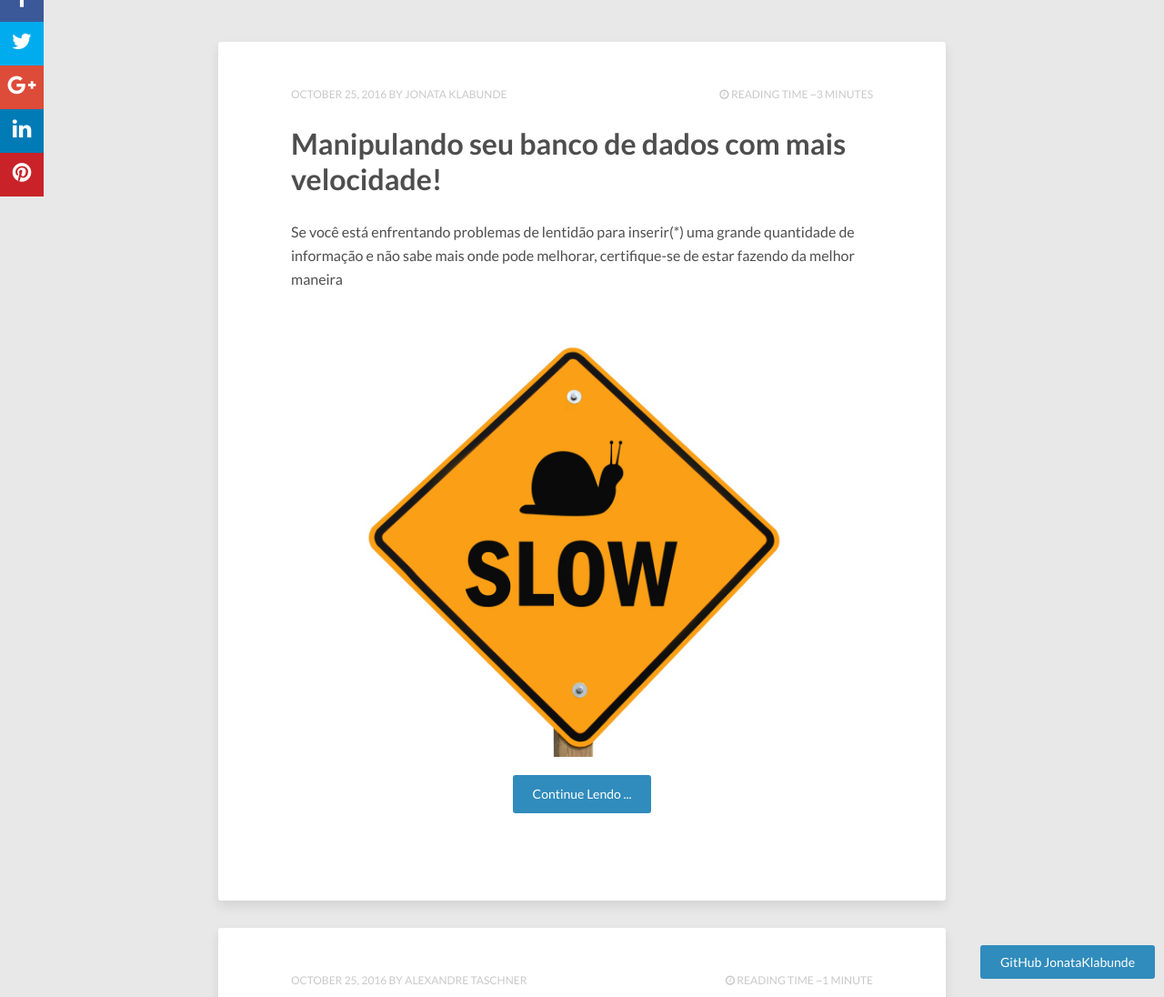
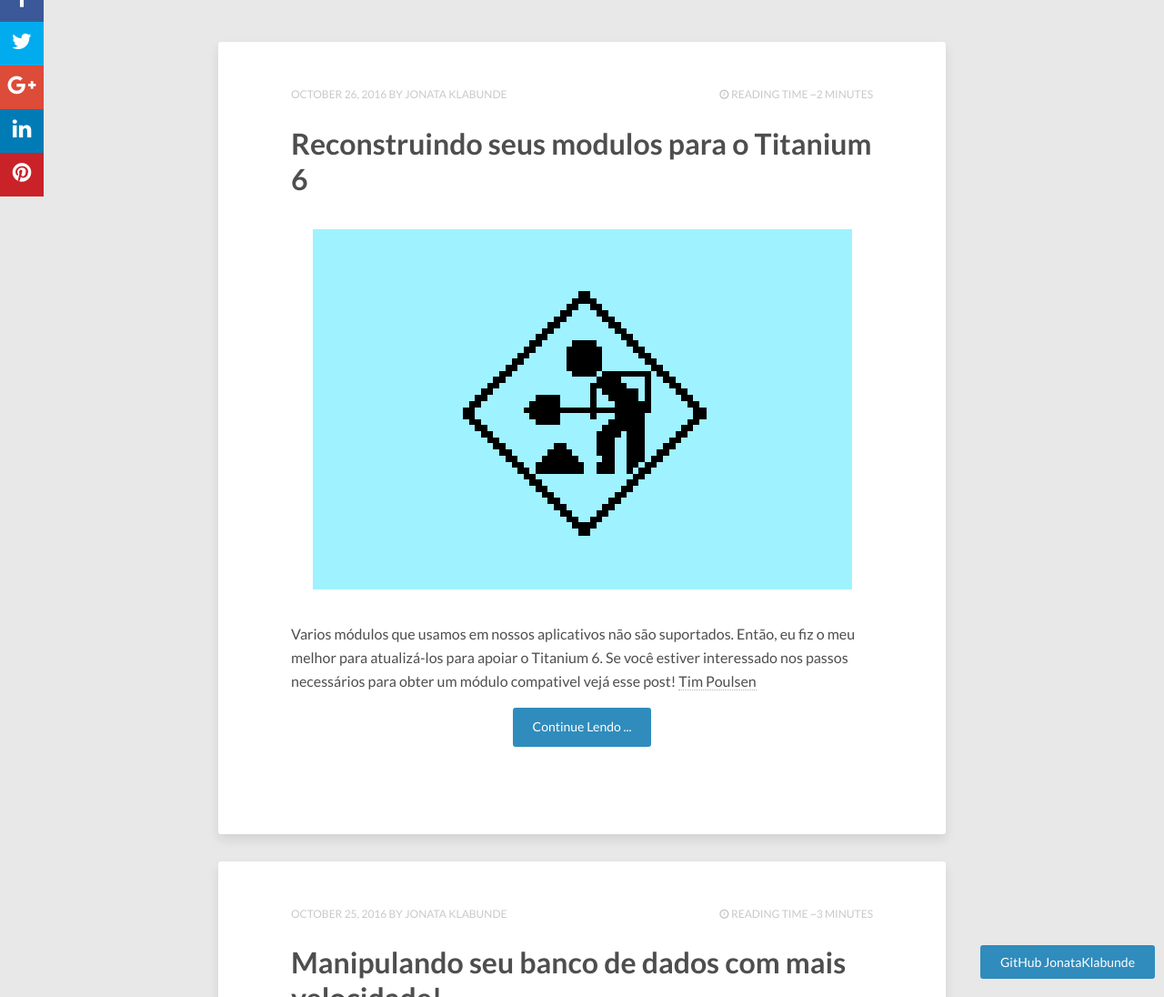
Before and after one commit to JonataKlabunde/TiDev.com.br, a Jekyll site: the page built from index.html, in a window 1280 px wide and 1400 px high, cut to the strip 304-1400 px from the top of the window. Shown: the whole strip at 91% size. Built offline with Jekyll 4.4.1, drawn with Linux system fonts in a browser that asks for light colours; nearby versions of some CDN libraries; the list of posts is cut into pages by our own code; comment, search, counter and statistics services are not loaded; some of the changed lines change nothing that is shown; some of the changed text lies outside the part shown.

Commit message:
post  Titanium 6 , e liberação aba tags

```diff
--- a/_config.yml
+++ b/_config.yml
@@ -24,8 +24,8 @@
   #   url: 'http://github.com/aron-bordin/neo-hpstr-jekyll-theme'
   # - title: 'Install'
   #   url: '/theme-setup/'
-  # - title: 'Tags'
-  #   url: '/tags'
+  - title: 'Tags'
+    url: '/tags'
   # - title: 'Categories'
   #   url: '/categories'
   #   type: 'categories'
--- /dev/null
+++ b/_posts/2016-10-26-recontruindo-modulos-titanium-6.md
@@ -0,0 +1,63 @@
+---
+layout: post
+title: "Reconstruindo seus modulos para o Titanium 6"
+description: "Varios módulos que usamos em nossos aplicativos não são suportados. Então, eu fiz o meu melhor para atualizá-los para apoiar o Titanium 6. Se você estiver interessado nos passos necessários para obter um módulo compativel vejá esse post! [Tim Poulsen](http://skypanther.com/2016/10/rebuilding-modules-for-titanium-6/)"
+tags: [Tim Poulsen,Titanium 6,Módulos]
+---
+
+<figure style="text-align: center;" >
+	<a><img src="/images/posts/2016/10/rebuilding.png" alt="Rebuilding"></a>
+</figure>
+
+Varios módulos que usamos em nossos aplicativos não são suportados. Então, eu fiz o meu melhor para atualizá-los para apoiar o Titanium 6. Se você estiver interessado nos passos necessários para obter um módulo compativel vejá esse post! [Tim Poulsen](http://skypanther.com/2016/10/rebuilding-modules-for-titanium-6/)
+
+
+
+<!-- more -->
+
+Não sou especialista com módulos, nem sou um guru do Android nativo. Mas, quando o seu aplicativo depende de oito ou dez módulos nativos e Appcelerator anuncia alterações significativas na sua SDK, às vezes você tem que apenas mergulhar e dar o seu melhor tiro.
+
+Appcelerator lançou a versão beta do Titanium 6. Com isso, foi atualizado o motor V8 usado no Android. Isso nos promete maior desempenho e várias correções de bugs. Mas, isso também significa que todos os módulos Android nativas que você usa em seu aplicativo devem ser atualizado e recompilados com "Ti 6 tooling".
+
+Eu tenho ido através dos módulos que os nossos aplicativos usam. Até agora, tudo foi bem tranquilo. Para aqueles que enfrentam uma situação semelhante, eu pensei em compartilhar as minhas notas do que eu encontrei, e o que foi necessário para este processo.
+
+Aqui estão os passos que eu tive que fazer até agora:
+
+## Atualizar o arquivo manifest do seu módulo:
+* Altere o 'apiversion' 2 -> 3.
+* Remova "armeabi" ABI da lista (mantenha "armeabi-v7a").
+* Atualize o minsdk para 6.0.0.v20161017194738 (você vai definir isso para 6.0.0 uma vez que o SDK for para GA)
+* Altere sua versão do módulo (normalmente um número importante uma vez que esta é uma mudança incompátivel com as anteriores).
+
+## Atualizar o arquivo build.properties do seu módulo:
+* titanium.platform deve apontar para o 6.0.0.v20161017194738 TiSDK (mais uma vez, use a versão 6.0.0.GA assim que estiver disponível)
+* certificar-se da API / níveis de API do Google estão definidas para algo como 23
+* você vai querer usar android-ndk-r10e NDK ou mais recente (veja as minhas notas abaixo para o meu ambiente de compilação)
+
+## Alterações no código
+Você precisará remover todas as referências do TiContext, como ele foi removido a partir do SDK. Até agora, as únicas referências que eu vi foram em construtores sobrecarregados. Nesses casos, eu simplesmente excluídos aqueles construtores, bem como as instruções de importação.
+
+Dependendo da idade da base de código que você está trabalhando, você também pode ter de atualizar algumas declarações de importação. Eu encontrei estas mudanças de classe nos módulos já atualizados:
+
+`org.appcelerator.titanium.util.TiConfig está agora org.appcelerator.kroll.common.TiConfig`
+`org.appcelerator.titanium.util.Log está agora org.appcelerator.kroll.common.Log`
+
+Você pode encontrar informações úteis para fazer referência em alguns dos módulos que a Appcelerator atualizou para ver os tipos de mudanças que foram feitas. Por exemplo:
+
+* ti.facebook: <https://github.com/appcelerator-modules/ti.facebook/pull/55/>
+* ti.map: <https://github.com/appcelerator-modules/ti.map/pull/167/files>
+* ti.touchid: <https://github.com/appcelerator-modules/ti.touchid/pull/19/files>
+
+## Meu ambiente de compilação
+
+Apenas para referência, este é o meu ambiente. Provavelmente, você pode usar outras versões de todos estes componentes.
+
+* Ti SDK 6.0.0.v20161017194738
+* APPC CLI 6.0.0-61
+* Nó 4.2.4 (mais recente seria provavelmente muito melhor, já que esta é a versão suportada min)
+* APIs do Android / APIs do Google: 23
+* Android NDK-ndk-r10e (versão R11c também deve ser compatível, eu somente não atualizei ainda)
+
+Um grande obrigado a [@hans](https://github.com/hansemannn) no TiSlack por me ajudar a descobrir os procedimentos.
+
+por [Tim Poulsen](http://skypanther.com/2016/10/rebuilding-modules-for-titanium-6/)
```
Also changed, not shown: images/posts/2016/10/rebuilding.png (added).
